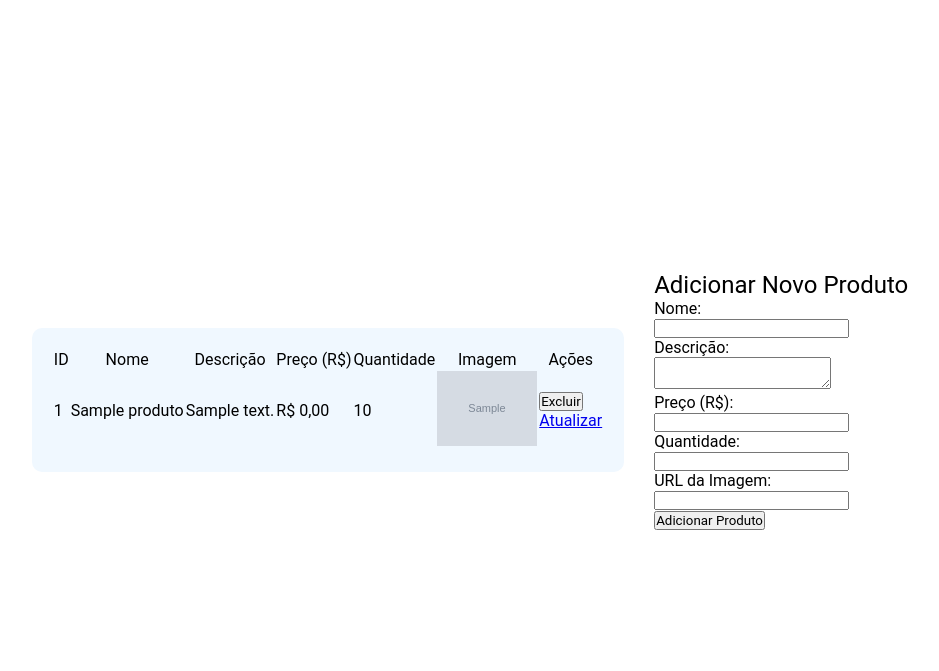
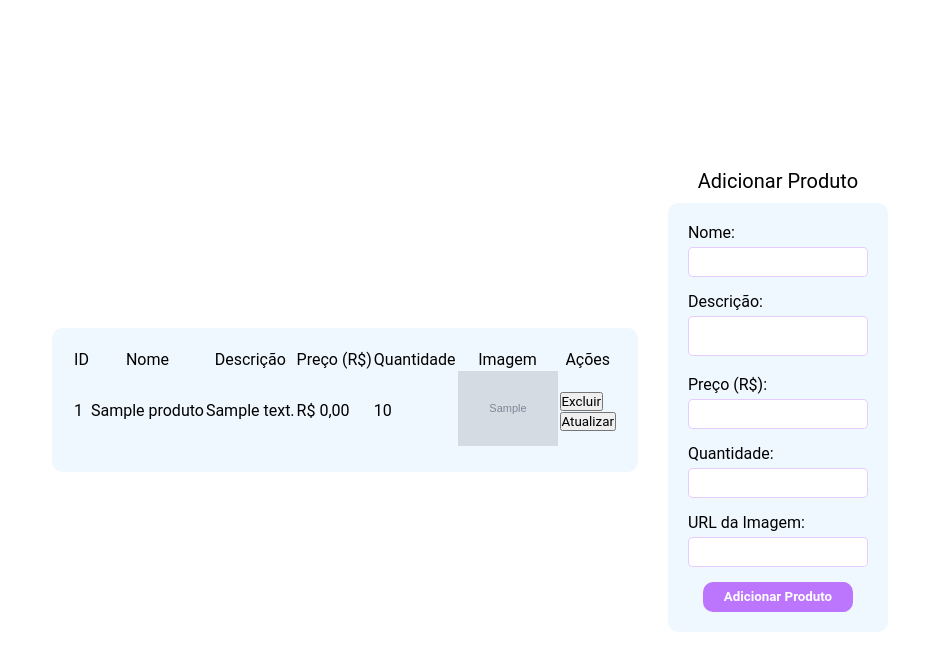
Before and after one commit to Iohanan-Cephas/bud-strike-eng-soft-2024-1, a PHP site: page / in a window 1280 px wide. Shown: the top 671 px of the page, without its empty margins (170-1109 px from the left). Run offline with PHP 8.4, Linux system fonts and the light colour scheme; tables that the repository leaves empty or names only in its code hold one stand-in row (values such as "Sample post"); grey boxes marked "Sample" are stand-in pictures.

Commit message:
update styles for index.php

```diff
--- a/public/index.php
+++ b/public/index.php
@@ -85,7 +85,10 @@ try {
                         </form>
 
                         <!-- Link para a página de atualização -->
-                        <a href="update.php?id=<?php echo $product['id']; ?>">Atualizar</a>
+                        <a href="update.php?id=<?php echo $product['id']; ?>">
+                            <button>Atualizar</button>
+                        </a>
+
                     </td>
                 </tr>
             <?php endforeach; ?>
@@ -93,9 +96,9 @@ try {
     </table>
     </div>
     <div id="add">
-    <h2>Adicionar Novo Produto</h2>
+        <h2>Adicionar Produto</h2>
         <form method="POST" action="index.php">
-        <div if="form-container"></div>
+            <div id="form-container">
             <div>
                 <label for="nome">Nome:</label><br>
                 <input type="text" id="nome" name="nome" required><br>
@@ -118,7 +121,7 @@ try {
                 <input type="text" id="imagem" name="imagem" required><br>
             </div>
             <button type="submit" name="add">Adicionar Produto</button>
-
+        </div>
     </form>
     </div>
 </body>
--- a/public/styles.css
+++ b/public/styles.css
@@ -26,3 +26,58 @@ div#list thead {
   margin-bottom: 10px;
 
 }
+
+div#add h2{
+  font-size: 20px;
+  margin-bottom: 10px;
+
+}
+
+
+div#add {
+  display: flex;
+  align-items: center;
+  flex-direction: column;
+}
+
+div#add input {
+  width: 180px;
+  height: 30px;
+  border-radius: 5px;
+  border: 1px solid rgba(187, 115, 255, 0.37);;
+  margin-top: 5px;
+  outline: none;
+  padding: 10px;
+}
+
+div#add textarea {
+  margin-top: 5px;
+  resize: none;
+  width: 180px;
+  height: 40px;
+  border-radius: 5px;
+  border: 1px solid rgba(187, 115, 255, 0.37);;
+  outline: none;
+  padding: 10px;
+
+}
+
+#form-container {
+  display: flex;
+  flex-direction: column;
+  align-items: center;
+  gap: 15px;
+  background-color: aliceblue;
+  padding: 20px;
+  border-radius: 10px;
+}
+
+#form-container button {
+  width: 150px;
+  height: 30px;
+  border: none;
+  background-color: rgb(188, 118, 253);
+  border-radius: 10px;
+  color: white;
+  font-weight: bold;
+}
```
Lines whose indentation alone changed are shown as unchanged.
